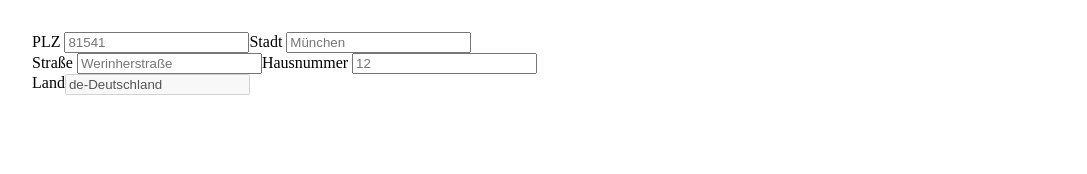
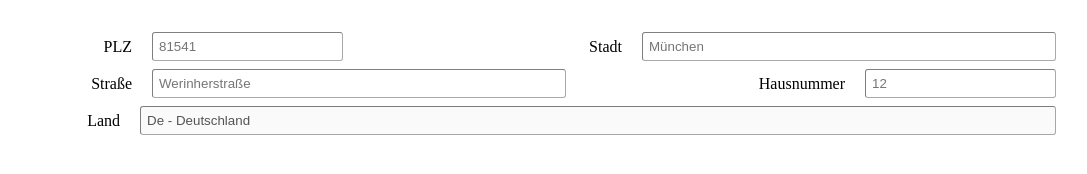
Before and after one commit to MustafaGuer/postServer-JavaScript, a plain HTML site: page index.html in a window 1280 px wide. Shown: the whole page, without its empty margins (96-1183 px from the left). Drawn offline with Linux system fonts and the light colour scheme.

Commit message:
html prep

```diff
--- a/index.html
+++ b/index.html
@@ -10,44 +10,34 @@
 </head>
 
 <body>
+
     <div class="container">
-        <div class="row-box">
-            <div class="row">
-                <div>
-                    <label for="zip">
-                        PLZ
-                    </label>
-                    <input id="zip" type="text" placeholder="81541">
-                </div>
-                <div class="width-70">
-                    <label for="city">
-                        Stadt
-                    </label>
-                    <input id="city" type="text" placeholder="München">
-                </div>
+        <div class="row d-flex space-between">
+            <div class="d-flex align-center">
+                <div class="label">PLZ</div>
+                <input id="zipcode" placeholder="81541" type="number">
             </div>
-            <div class="row">
-                <div>
-                    <label for="street">
-                        Straße
-                    </label>
-                    <input id="street" type="text" placeholder="Werinherstraße">
-                </div>
-                <div>
-                    <label for="nr">
-                        Hausnummer
-                    </label>
-                    <input id="nr" type="number" placeholder="12">
-                </div>
-            </div>
-            <div class="row">
-                <label for="country">
-                    Land
-                </label>
-                <input id="country" type="text" value="de-Deutschland" disabled>
+            <div class="d-flex align-center">
+                <div class="label">Stadt</div>
+                <input id="city" class="w-400" placeholder="München" type="text">
             </div>
         </div>
+        <div class="row d-flex space-between">
+            <div class="d-flex align-center">
+                <div class="label">Straße</div>
+                <input id="street" class="w-400" placeholder="Werinherstraße" type="text">
+            </div>
+            <div class="d-flex align-center">
+                <div class="label">Hausnummer</div>
+                <input id="housenumber" placeholder="12" type="number">
+            </div>
+        </div>
+        <div class="row d-flex align-center full-width">
+            <div class="label">Land</div>
+            <input class="full-width" value="De - Deutschland" disabled>
+        </div>
     </div>
+
 
     <script src="script.js"></script>
 </body>
--- a/style.css
+++ b/style.css
@@ -1,9 +1,41 @@
+.d-flex {
+    display: flex;
+}
+
+.align-center {
+    align-items: center;
+}
+
+.space-between {
+    justify-content: space-between;
+}
+
+.w-400 {
+    width: 400px;
+}
+
+.full-width {
+    width: 100%;
+}
+
 .container {
-    margin-top: 32px;
     padding-left: 120px;
     padding-right: 120px;
+    margin-top: 32px;
 }
 
 .row {
-    display: flex;
+    margin-bottom: 8px;
 }
+
+.label {
+    width: 100px;
+    margin-right: 20px;
+    text-align: right;
+}
+
+input {
+    padding: 6px;
+    border: 1px inset rgba(0,0,0,0.5);
+    border-radius: 3px;
+}
```
Also changed, not shown: 1 other file.
